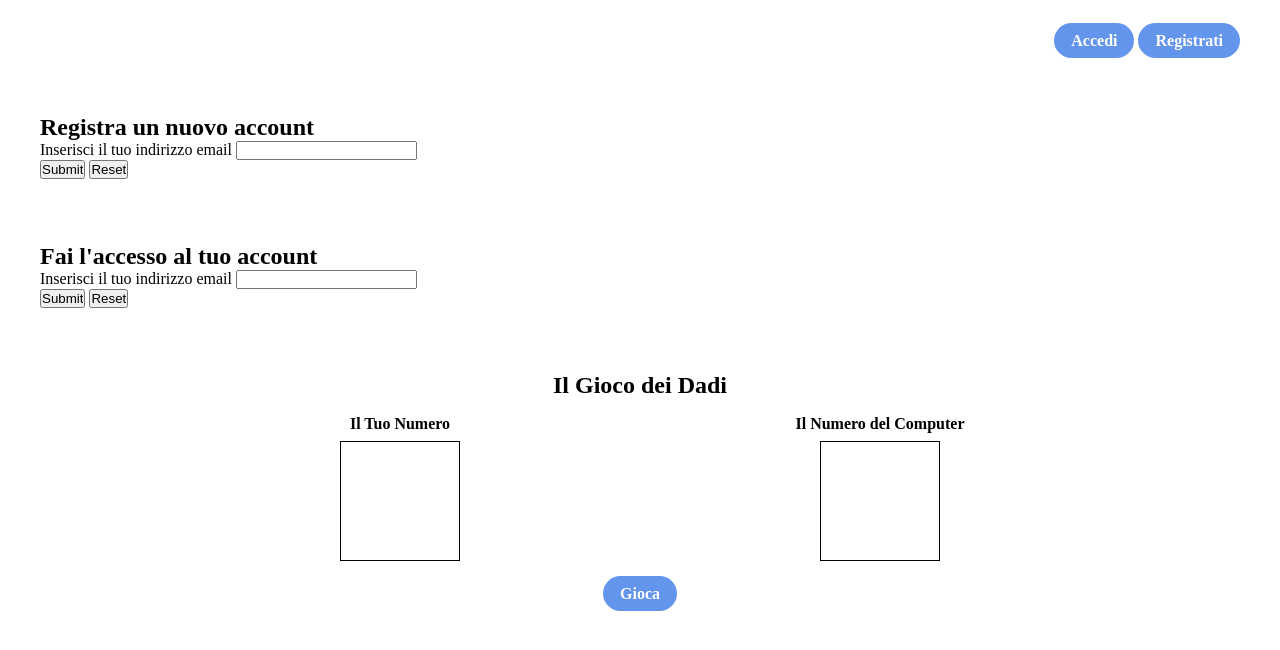
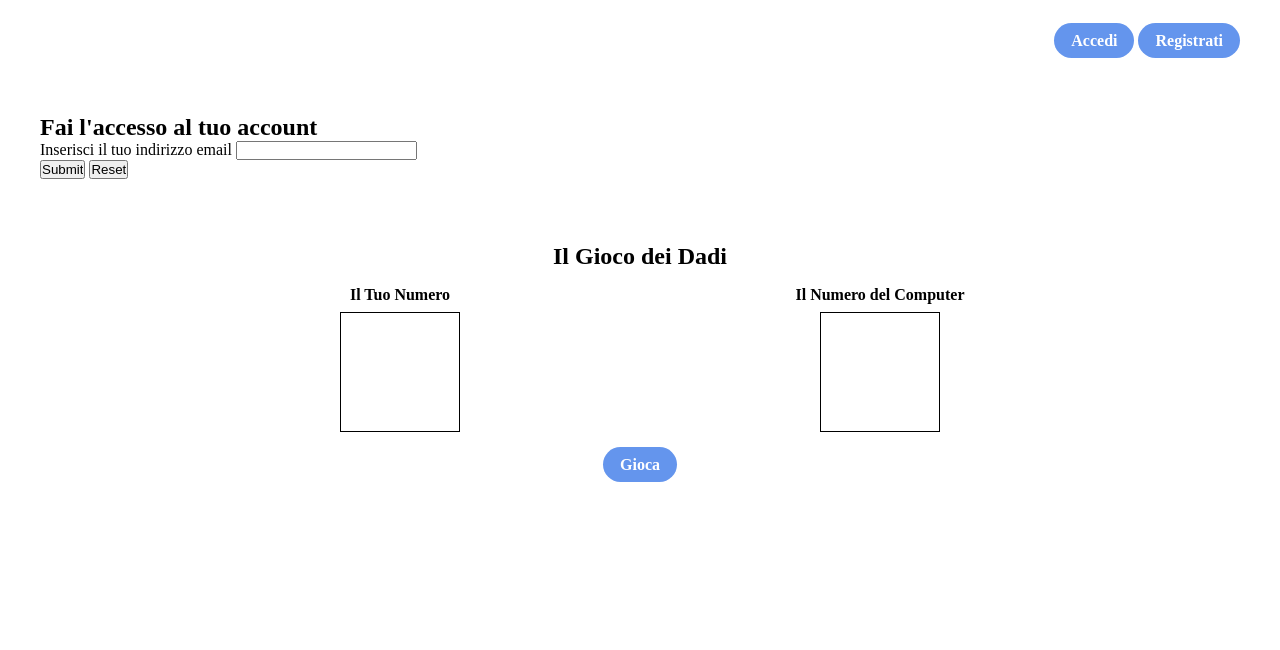
Before and after one commit to MirkOrlando/js-mail-dadi, a plain HTML site: page index.html in a window 1280 px wide. Both pictures are taken after a click on the link "Accedi". Drawn offline with Linux system fonts and the light colour scheme.

Commit message:
created event on click btns login and signin

```diff
--- a/assets/js/main.js
+++ b/assets/js/main.js
@@ -23,17 +23,23 @@ const formSigninElement = document.getElementById("signin");
 const emailNewInputElement = document.getElementById("new_email");
 const submitNewInputElement = document.getElementById("submit_new");
 const resetNewInputElement = document.getElementById("reset_new");
-const loginElement = document.querySelector("login_btn");
-const signinElement = document.getElementById("signin_btn");
+const loginElement = document.querySelector(".login_btn");
+const signinElement = document.querySelector(".signin_btn");
 const signinContainerElement = document.querySelector(".signin_container");
-const LoginContainerElement = document.querySelector(".login_container");
+const loginContainerElement = document.querySelector(".login_container");
 let logged = false;
 let registered = false;
 
-/* signinElement.addEventListener("click", function () {
+signinElement.addEventListener("click", function () {
   signinContainerElement.classList.remove("d_none");
+  loginContainerElement.classList.add("d_none");
 });
- */
+
+loginElement.addEventListener("click", function () {
+  loginContainerElement.classList.remove("d_none");
+  signinContainerElement.classList.add("d_none");
+});
+
 /* inserire l'email inserita dall'utente nella lista delle email */
 formSigninElement.addEventListener("submit", function (signEmail) {
   signEmail.preventDefault();
--- a/index.html
+++ b/index.html
@@ -12,7 +12,7 @@
           <a class="login_btn">Accedi</a>
           <a class="signin_btn">Registrati</a>
       </div>
-      <div class="container signin_container">
+      <div class="container signin_container d_none">
           <h2>Registra un nuovo account</h2>
         <form action="" method="get" id="signin">
             <div class="input-email">
@@ -25,7 +25,7 @@
             </div>
           </form>
       </div>
-    <div class="container login_container">
+    <div class="container login_container d_none">
         <h2>Fai l'accesso al tuo account</h2>
       <form action="" method="get" id="login">
         <div class="input-email">
```
